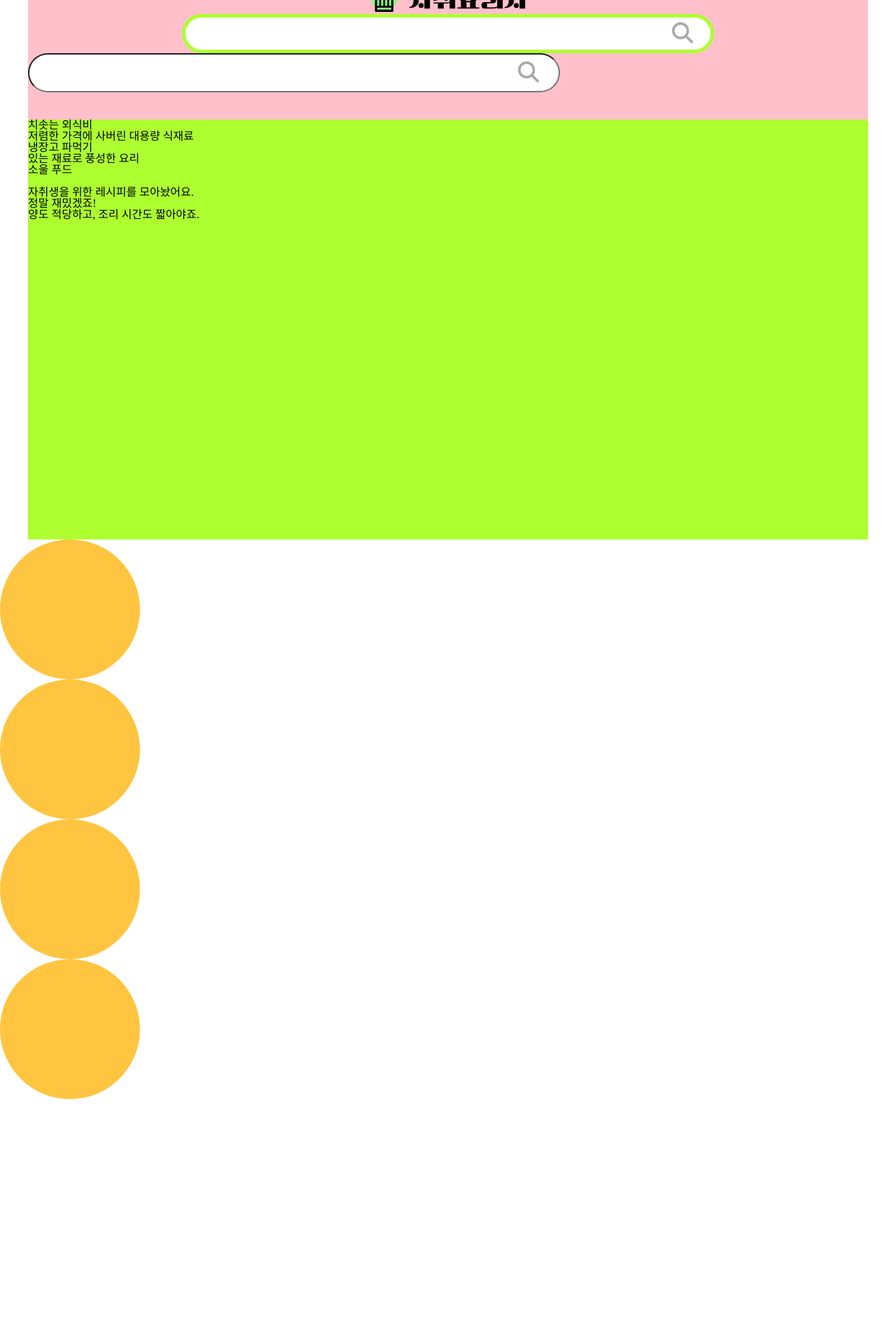
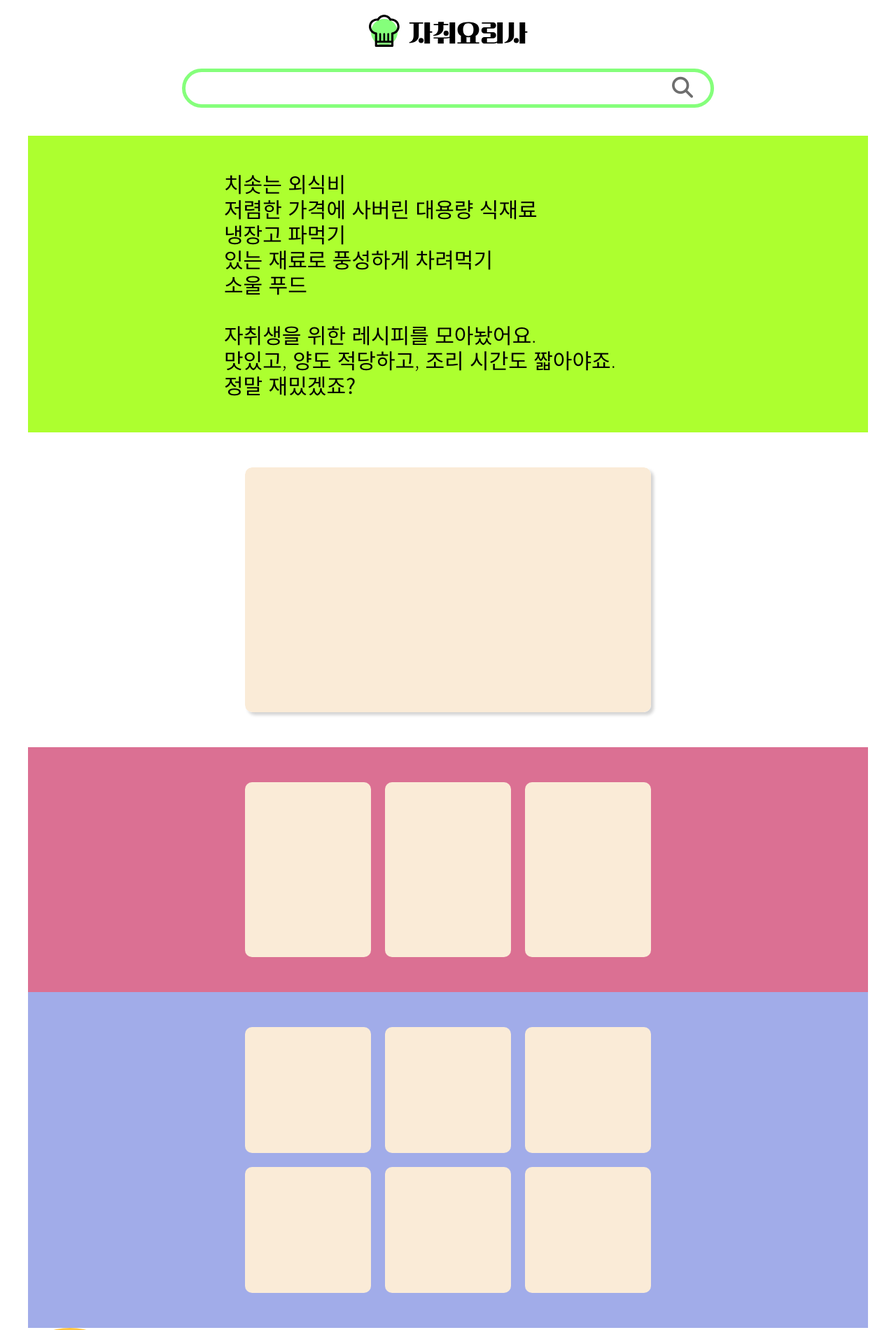
Before and after one commit to LeeJK-101/teamD, a plain HTML site: page main.html in a window 1280 px wide. Shown: the part 29-1930 px from the top of the page at 70% size. Before the commit the page ends 1600 px from the top, so only its background shows below. Drawn offline with Linux system fonts and the light colour scheme.

Commit message:
main:layout

```diff
--- a/css/main.css
+++ b/css/main.css
@@ -3,22 +3,30 @@ input:focus {
   outline: RGB(0, 0, 0, 0);
 }
 
+/* 가로 사이즈 1200px */
+.wrap {
+  width: 1200px;
+  margin: auto;
+}
+body {
+  font-family: 'Noto Sans KR', sans-serif;
+}
+
 /* 헤더 부분 */
 header {
-  width: 1200px;
-  height: 200px;
-  margin: auto;
-
-  background-color: pink;
+  /* background-color: pink; */
+  padding-bottom: 20px;
   /* border: 5px solid red; */
 }
 
 header .logo {
   text-align: center;
+  padding: 50px 0 10px 0;
 }
 .header__search {
   position: relative;
   text-align: center;
+  margin: 20px 0;
 }
 
 .header__search input {
@@ -30,41 +38,25 @@ header .logo {
   padding: 0 0 0 30px;
   background-color: fff;
   border-radius: 50px;
-  border: 5px solid greenyellow;
+  border: 5px solid#85FF7B;
 }
 
 .header__search input:hover {
-  border-color: #ddd;
+  box-shadow: 4px 4px 4px #b37bff;
 }
 
 .header__search > input:focus {
-  border: 5px solid green;
+  border: 5px solid #14ff00;
   /* focus썼을 때 outline-color로 써야 함. */
-}
-
-.fa-solid .fa-magnifying-glass {
-  border: 1px solid red;
+  box-shadow: 4px 4px 4px #b37bff;
 }
 
 .fa-solid.fa-magnifying-glass {
   font-size: 30px;
-  color: darkgrey;
+  color: #6e6e6e;
   position: absolute;
   transform: translate(-200%, 40%);
   /* border: 1px solid red; */
-}
-
-.search_bar {
-  background-color: (
-    91deg,
-    #7aa3f5 23.73%,
-    #c382da 58.12%,
-    #f9ab4f 82.09%,
-    #f9ab4f 82.1%,
-    #f9ab4f 82.1%,
-    #f9ab4f 82.11%,
-    #ffc540 99.48%
-  );
 }
 
 .search_bar input {
@@ -77,14 +69,74 @@ header .logo {
   background-color: fff;
   border-radius: 50px;
 }
+/* container */
+.container {
+  /* border: 5px solid blue; */
+}
 
-.container {
-  width: 1200px;
-  height: 600px;
-  margin: auto;
+/* 소개*/
+.introduce {
+  background-color: greenyellow;
+  padding-left: 280px;
+  padding-top: 50px;
+  padding-bottom: 50px;
+  font-size: 30px;
+  font-weight: 100;
+  line-height: 120%;
+}
+.introduce span {
+  font-weight: 400;
+}
 
-  background-color: greenyellow;
-  /* border: 5px solid blue; */
+.todaypicks_box {
+  width: 580px;
+  margin: 50px auto;
+  height: 350px;
+  /* background-color: gold; */
+  display: flex;
+  justify-content: center;
+  flex-wrap: wrap;
+  overflow: hidden;
+  border-radius: 10px;
+
+  box-shadow: 4px 4px 4px lightgray;
+}
+.today {
+  width: 580px;
+  height: 350px;
+  background-color: antiquewhite;
+  border-radius: 10px;
+}
+
+.tips_box {
+  padding: 50px 0;
+  background-color: palevioletred;
+  display: flex;
+  gap: 20px;
+  justify-content: center;
+}
+
+.tip {
+  width: 180px;
+  height: 250px;
+  background-color: antiquewhite;
+  border-radius: 10px;
+}
+
+.dishes_box {
+  padding: 50px 220px;
+  background-color: rgb(161, 172, 233);
+  display: flex;
+  flex-wrap: wrap;
+  gap: 20px;
+  justify-content: center;
+}
+
+.dishes {
+  width: 180px;
+  height: 180px;
+  background-color: antiquewhite;
+  border-radius: 10px;
 }
 
 .elements {
--- a/main.html
+++ b/main.html
@@ -3,9 +3,14 @@
   <head>
     <meta charset="UTF-8" />
     <meta name="viewport" content="width=device-width, initial-scale=1.0" />
-    <title>자취밥상</title>
+    <title>자취요리사</title>
     <link rel="stylesheet" href="/css/reset.css" />
     <link rel="stylesheet" href="/css/main.css" />
+    <!-- Noto Sans kr -->
+    <link
+      href="https://fonts.googleapis.com/css2?family=Noto+Sans+KR:wght@100;300;400;500;700;900&display=swap"
+      rel="stylesheet"
+    />
     <!-- font awsome -->
     <script
       src="https://kit.fontawesome.com/837ff3adc1.js"
@@ -13,33 +18,54 @@
     ></script>
   </head>
   <body>
+    <div class="wrap">
       <div class="inner">
         <header>
           <div class="logo">
-          <a href="#"><img src="/img/logo/logotype01_c2black.svg" alt="" /></a>
+            <a href="#"
+              ><img src="/img/logo/logotype01_c2black.svg" alt=""
+            /></a>
           </div>
           <div class="header__search">
-          <input type="text" />
-          <i class="fa-solid fa-magnifying-glass"></i>
-        </div>
-
-        <div class="search_bar">
             <input type="text" />
             <i class="fa-solid fa-magnifying-glass"></i>
           </div>
         </header>
       </div>
       <div class="container">
-      치솟는 외식비 <br />
-      저렴한 가격에 사버린 대용량 식재료<br />
+        <div class="introduce">
+          치솟는 <span>외식비</span> <br />
+          저렴한 가격에 사버린 <span>대용량 식재료</span><br />
           냉장고 파먹기<br />
-      있는 재료로 풍성한 요리<br />
-      소울 푸드<br /><br />
+          <span>있는 재료</span>로 풍성하게 차려먹기<br />
+          <span>소울 푸드</span><br /><br />
 
-      자취생을 위한 레시피를 모아놨어요.<br />
+          <span>자취생</span>을 위한 <span>레시피</span>를 모아놨어요.<br />
 
-      정말 재밌겠죠!<br />
-      양도 적당하고, 조리 시간도 짧아야죠.<br />
+          맛있고, 양도 적당하고, 조리 시간도 짧아야죠.<br />
+          정말 <span>재밌겠죠?</span><br />
+        </div>
+
+        <div class="todaypicks_box">
+          <div class="today pick1"></div>
+          <div class="today pick2"></div>
+          <div class="today pick3"></div>
+        </div>
+        <div class="tips_box">
+          <div class="tip tip1"></div>
+          <div class="tip tip2"></div>
+          <div class="tip tip3"></div>
+        </div>
+
+        <div class="dishes_box">
+          <div class="dishes dish1"></div>
+          <div class="dishes dish2"></div>
+          <div class="dishes dish3"></div>
+          <div class="dishes dish4"></div>
+          <div class="dishes dish5"></div>
+          <div class="dishes dish6"></div>
+        </div>
+      </div>
     </div>
     <div class="elements el1"></div>
     <div class="elements el2"></div>
```
Also changed, not shown: 1 other file. Lines whose indentation alone changed are shown as unchanged.
